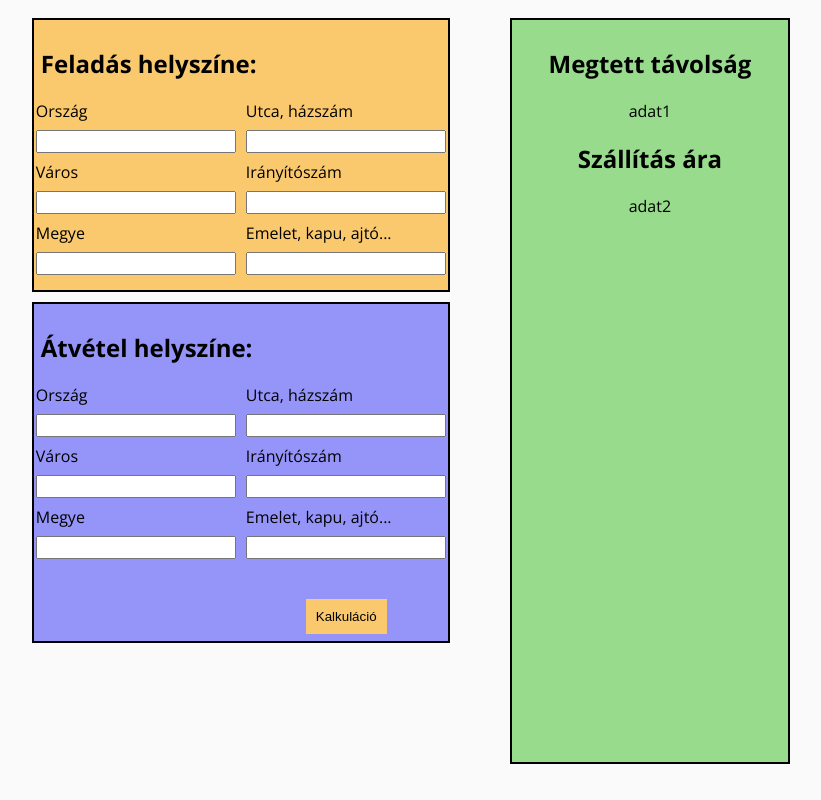
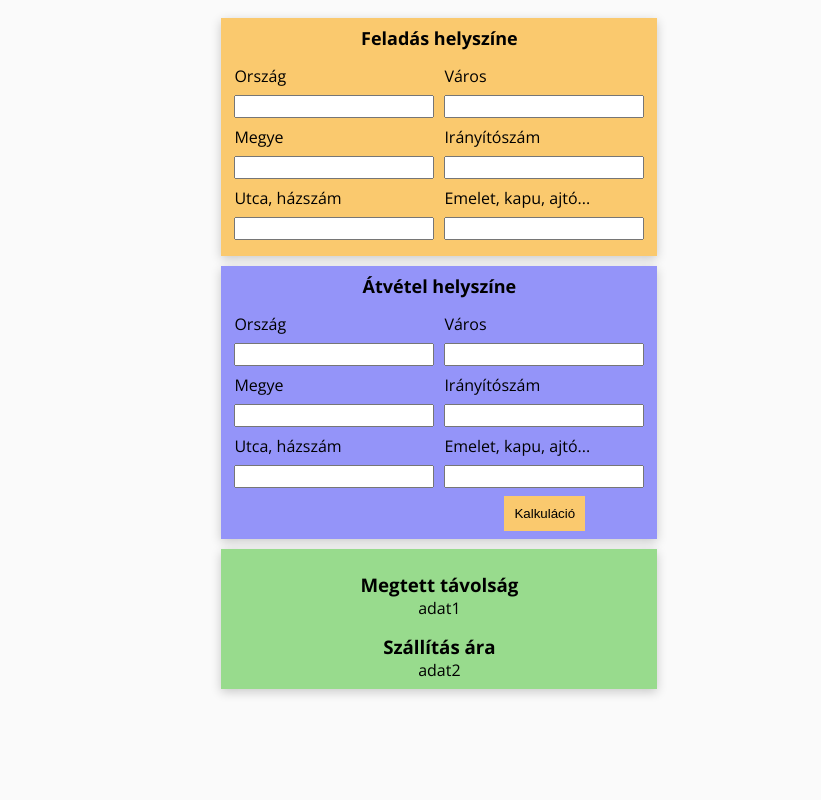
Before and after one commit to vlkeniko/lorenzo, a plain HTML site: page lorenzo/index.html in a window 1280 px wide. Shown: the whole page, without its empty margins (229-1050 px from the left). Drawn offline with nearby package versions, Linux system fonts and the light colour scheme.

Commit message:
Style changes, input field order in formbox, flex alignment

```diff
--- a/lorenzo/index.html
+++ b/lorenzo/index.html
@@ -25,21 +25,23 @@
             <div class="formbox">
                 <!--Feladás----------------------------------------------->
                 <div id=feladas class="forms">
-                    <h2>Feladás helyszíne: </h2>
+                    <h2>Feladás helyszíne </h2>
                     <div class="insidecontainer">
                         <div class="inside">
                             <label for="feladasOrszag">Ország</label>
                             <input type="text" id="countries" list="countries" name="feladasOrszag">
 
+                            <label for="feladasMegye">Megye</label>
+                            <input type="text" id="feladasMegye" name="feladasMegye">
+
+                            <label for="feladasUtca">Utca, házszám</label>
+                            <input type="text" id="feladasUtca" name="feladasUtca">
+
+                        </div>
+                        <div class="inside">
+
                             <label for="feladasVaros">Város</label>
                             <input type="text" id="feladasVaros" name="feladasVaros">
-
-                            <label for="feladasMegye">Megye</label>
-                            <input type="text" id="feladasMegye" name="feladasMegye">
-                        </div>
-                        <div class="inside">
-                            <label for="feladasUtca">Utca, házszám</label>
-                            <input type="text" id="feladasUtca" name="feladasUtca">
 
                             <label for="feladasIr">Irányítószám</label>
                             <input type="text" id="feladasIr" name="feladasIr">
@@ -51,21 +53,24 @@
                 </div>
                 <!--Átvétel----------------------------------------------->
                 <div id=atvetel class="forms">
-                    <h2>Átvétel helyszíne: </h2>
+                    <h2>Átvétel helyszíne </h2>
                     <div class="insidecontainer">
                         <div class="inside">
                             <label for="atvetelOrszag">Ország</label>
                             <input type="text" id="atvetelOrszag" name="atvetelOrszag">
 
-                            <label for="atvetelVaros">Város</label>
-                            <input type="text" id="atvetelVaros" name="atvetelVaros">
+
 
                             <label for="atvetelMegye">Megye</label>
                             <input type="text" id="atvetelMegye" name="atvetelMegye">
+
+                            <label for="atvetelUtca">Utca, házszám</label>
+                            <input type="text" id="atvetelUtca" name="atvetelUtca">
                         </div>
                         <div class="inside">
-                            <label for="atvetelUtca">Utca, házszám</label>
-                            <input type="text" id="atvetelUtca" name="atvetelUtca">
+
+                            <label for="atvetelVaros">Város</label>
+                            <input type="text" id="atvetelVaros" name="atvetelVaros">
 
                             <label for="atvetelIr">Irányítószám</label>
                             <input type="text" id="atvetelIr" name="atvetelIr">
@@ -81,9 +86,9 @@
 
                 </div>
                 <div class="f forms">
-                    <h2>Megtett távolság</h2>
+                    <h3>Megtett távolság</h3>
                     <div id="outputTav">adat1</div>
-                    <h2>Szállítás ára</h2>
+                    <h3>Szállítás ára</h3>
                     <div id="outputAr">adat2</div>
                 </div>
                 <!--Kalkuláció gomb--------------------------------------->
--- a/lorenzo/styles.css
+++ b/lorenzo/styles.css
@@ -24,30 +24,30 @@ input {
     flex-direction: column;
     flex-wrap: wrap;
     justify-content: center;
-    max-height: 99vh;
+
 
 }
 
 .forms {
 
-max-width: 400px;
-    padding: 7px;
+max-width: 420px;
+    padding: 8px;
     margin-top: 10px;
 
 }
 
 #feladas {
     background-color: rgb(250, 201, 110);
-    border-style: solid;
-    border-width: 2px;
-    margin-left: 20%;
+    box-shadow: 0 3px 10px rgb(0 0 0 / 0.2);
+
+    margin-left: 35%;
 }
 
 #atvetel {
     background-color: rgb(148, 148, 249);
-    border-style: solid;
-    border-width: 2px;
-    margin-left: 20%;
+    box-shadow: 0 3px 10px rgb(0 0 0 / 0.2);
+
+    margin-left: 35%;
 }
 
 .button {
@@ -56,35 +56,50 @@ max-width: 400px;
     background-color:  rgb(250, 201, 110);
     padding: 10px;
     margin-left: 60px;
-    margin-top: 40px;
+
 }
 
 .button:hover {
     box-shadow: 2px 3px rgb(86, 86, 86);
-
+    box-shadow: 0 3px 10px rgb(0 0 0 / 0.2);
     background-color:  rgb(250, 201, 110);
 }
 
 .button:active {
-    transform: translateY(4px);
-    box-shadow: 2px 3px rgb(86, 86, 86);
-    background-color: rgb(236, 236, 236);
+    transform: translateY(2px);
+    box-shadow: 0 3px 10px rgb(0 0 0 / 0.2);
+    background-color: rgb(255, 166, 0);
 }
 
 .insidecontainer {
     display: flex;
+
     justify-content: center;
     align-items: flex-start;
     gap: 10px;
 }
 
 .f{
-    margin-left: 0;
-    margin-right: 20%;
-   height: 91vh;
+    margin-left: 35%;
+
+    box-shadow: 0 3px 10px rgb(0 0 0 / 0.2);
     background-color: rgb(152, 219, 141);
-    border-style: solid;
-    border-width: 2px;
+
     text-align: center;
 
 }
+
+h2{
+    font-size: 18px;
+    text-decoration: none;
+    padding: 0;
+    margin-top:0;
+    text-align: center;
+
+}
+
+h3{
+    margin-top: 15px;
+    margin-bottom:0;
+
+}
```
